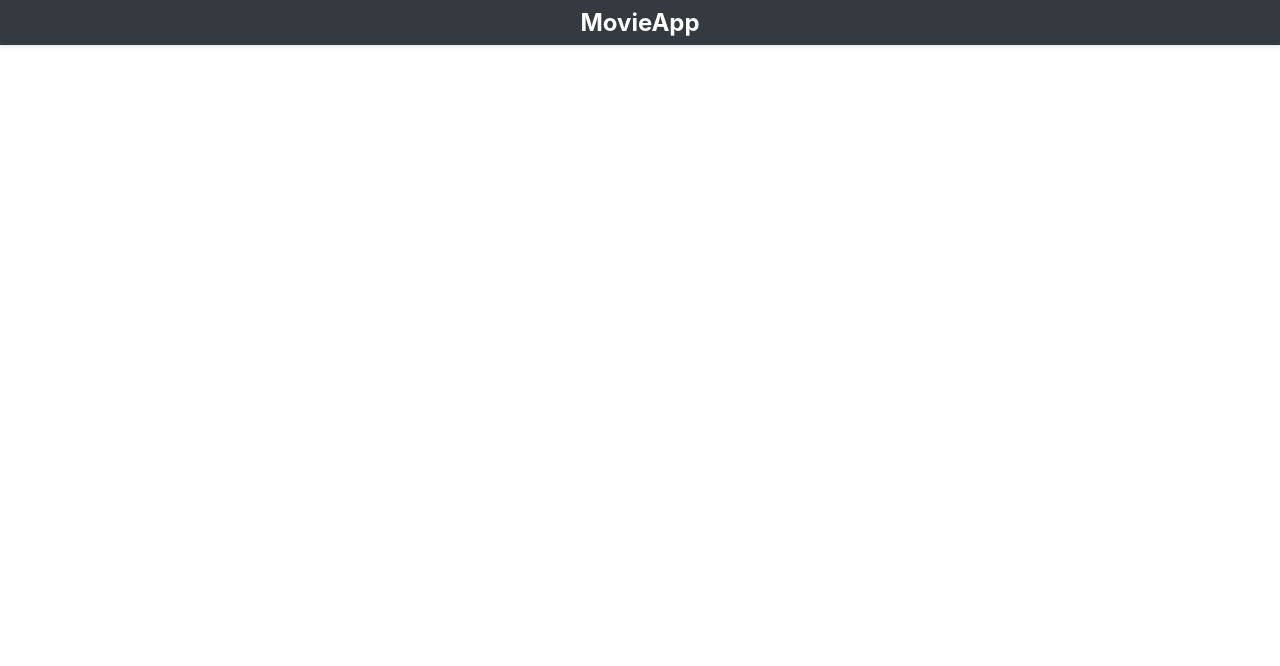
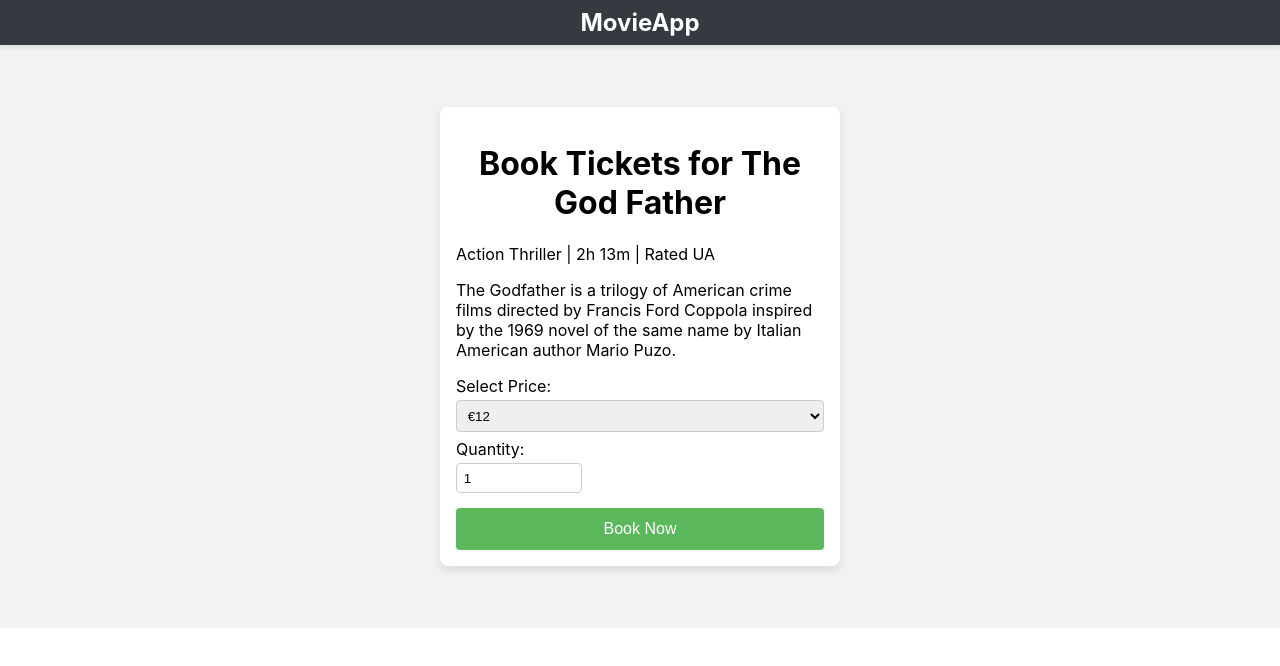
Before and after one commit to cestlete/theatrebooking, a React (Create React App) app in the folder frontend-app/: page /booking/1 in a window 1280 px wide. Before the commit this address had no page. Shown: the top 666 px of the page. Built offline with nearby package versions, Linux system fonts and the light colour scheme.

Commit message:
Adds screen to show booking details and ticket selection

```diff
--- a/frontend-app/src/App.jsx
+++ b/frontend-app/src/App.jsx
@@ -3,6 +3,7 @@ import { Routes, Route } from "react-router-dom"
 import HomePage from "./pages/HomePage"
 import MovieDetail from "./pages/MovieDetail"
 import Header from "./pages/Header"
+import Booking from "./pages/Booking"
 import "./App.css"
 
 export default function App() {
@@ -14,6 +15,7 @@ export default function App() {
         <Routes>
           <Route path="/" element={<HomePage />} />
           <Route path="/movie/:id" element={<MovieDetail />} />
+          <Route path="/booking/:id" element={<Booking />} />
         </Routes>
       </div>
     </>
--- /dev/null
+++ b/frontend-app/src/pages/Booking.css
@@ -0,0 +1,82 @@
+.booking-page {
+  display: flex;
+  background-color: #f2f2f2;
+  padding: 30px;
+  margin-top: -25px;
+}
+
+.booking-container {
+  background: white;
+  border-radius: 8px;
+  box-shadow: 0 4px 8px rgba(0, 0, 0, 0.1);
+  width: 100%;
+  max-width: 400px;
+  margin: 1em;
+  padding: 1em;
+  box-sizing: border-box;
+}
+
+.booking-title, .show-info, .show-description {
+  text-align: center;
+}
+
+.ticket-options {
+  margin: 1em 0;
+}
+
+.quantity-selection {
+  width: 30%;
+}
+
+.ticket-price, .ticket-quantity {
+  margin-bottom: 0.5em;
+}
+
+label {
+  display: block;
+  margin-bottom: 0.25em;
+}
+
+select, input[type="number"] {
+  width: 100%;
+  padding: 0.5em;
+  margin-bottom: 0.5em;
+  border: 1px solid #ccc;
+  border-radius: 4px;
+}
+
+.book-btn {
+  width: 100%;
+  padding: 0.75em;
+  font-size: 1em;
+  color: white;
+  background-color: #5cb85c;
+  border: none;
+  border-radius: 4px;
+  cursor: pointer;
+  margin-top: 0.5em;
+}
+
+.book-btn:hover {
+  background-color: #4cae4c;
+}
+
+/* Smaller devices (phones, less than 768px) */
+@media (max-width: 767px) {
+  .booking-container {
+    margin: 0;
+    border-radius: 0;
+  }
+}
+
+/* Medium devices (tablets, 768px and up) */
+@media (min-width: 768px) {
+  .booking-page {
+    justify-content: center;
+  }
+
+  .booking-container {
+    margin: 2em;
+    border-radius: 8px;
+  }
+}
--- /dev/null
+++ b/frontend-app/src/pages/Booking.jsx
@@ -0,0 +1,53 @@
+import React, { useState } from 'react';
+import { useParams } from 'react-router-dom';
+import './Booking.css';
+
+const Booking = ({ shows }) => {
+  const { id } = useParams();
+    // TODO: API call or pass data from previous page?
+    const show = {
+    id: 1,
+    title: "The God Father",
+    languages: ["English", "Hindi"],
+    duration: "2h 13m",
+    genre: "Action Thriller",
+    rating: "UA",
+    description: "The Godfather is a trilogy of American crime films directed by Francis Ford Coppola inspired by the 1969 novel of the same name by Italian American author Mario Puzo.",
+    posterSrc: 'https://www.themoviedb.org/t/p/w600_and_h900_bestv2/wKiOkZTN9lUUUNZLmtnwubZYONg.jpg',
+    prices: [12, 18, 22],
+    availableTickets: 100
+  };
+  const [selectedPrice, setSelectedPrice] = useState(show.prices[0]);
+  const [quantity, setQuantity] = useState(1);
+
+  const handleBooking = () => {
+    // TODO: API call to process the booking
+  };
+
+  return (
+    <div className="booking-page">
+      <div className="booking-container">
+        <h1 className="booking-title">Book Tickets for {show.title}</h1>
+        <div className="booking-details">
+          <p className="booking-info">{show.genre} | {show.duration} | Rated {show.rating}</p>
+          <p className="booking-description">{show.description}</p>
+          <div className="price-selection">
+            <label htmlFor="price">Select Price: </label>
+            <select id="price" value={selectedPrice} onChange={e => setSelectedPrice(e.target.value)}>
+              {show.prices.map((price, index) => (
+                <option key={index} value={price}>€{price}</option>
+              ))}
+            </select>
+          </div>
+          <div className="quantity-selection">
+            <label htmlFor="quantity">Quantity: </label>
+            <input type="number" id="quantity" min="1" max={show.availableTickets} value={quantity} onChange={e => setQuantity(e.target.value)} />
+          </div>
+          <button className="book-btn" onClick={handleBooking}>Book Now</button>
+        </div>
+      </div>
+    </div>
+  );
+};
+
+export default Booking;
--- a/frontend-app/src/pages/MovieDetail.css
+++ b/frontend-app/src/pages/MovieDetail.css
@@ -42,6 +42,7 @@
   border-radius: 5px;
   cursor: pointer;
   transition: background-color 0.3s ease;
+  text-decoration: none;
 }
 
 .btn:hover {
--- a/frontend-app/src/pages/MovieDetail.jsx
+++ b/frontend-app/src/pages/MovieDetail.jsx
@@ -1,5 +1,5 @@
 import React from 'react';
-import { useParams } from 'react-router-dom';
+import { useParams, Link } from 'react-router-dom';
 import './MovieDetail.css';
 
 const MovieDetail = () => {
@@ -7,6 +7,7 @@ const MovieDetail = () => {
   // Fetch movie details based on the `id`
 
   const movie = {
+    id: 1,
     title: "The God Father",
     languages: ["English", "Hindi"],
     duration: "2h 13m",
@@ -29,7 +30,7 @@ const MovieDetail = () => {
         </div>
         <h2>About the movie</h2>
         <p>{movie.description}</p>
-        <button className="btn">Book Tickets</button>
+        <Link to={`/booking/${movie.id}`} className="btn">Book Tickets</Link>
       </div>
     </div>
   );
```
